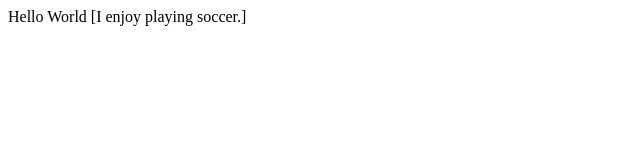
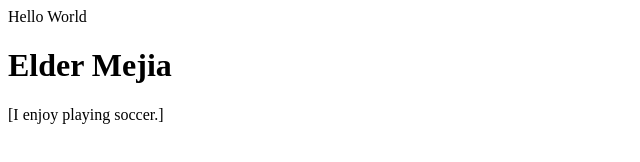
Before and after one commit to eldermejia/eldermejia.github.io, a plain HTML site: page index.html in a window 1280 px wide. Shown: the whole page, without its empty margins (0-640 px from the left). Drawn offline with Linux system fonts and the light colour scheme.

Commit message:
Initial commit 3

```diff
--- a/index.html
+++ b/index.html
@@ -2,7 +2,7 @@ Hello World
 <!doctype html>
 <html>
 <head>
-	<title>Elder Mejia</title>
+	<h1>Elder Mejia</h1>
 </head>
 <body>
 	[I enjoy playing soccer.]
```
